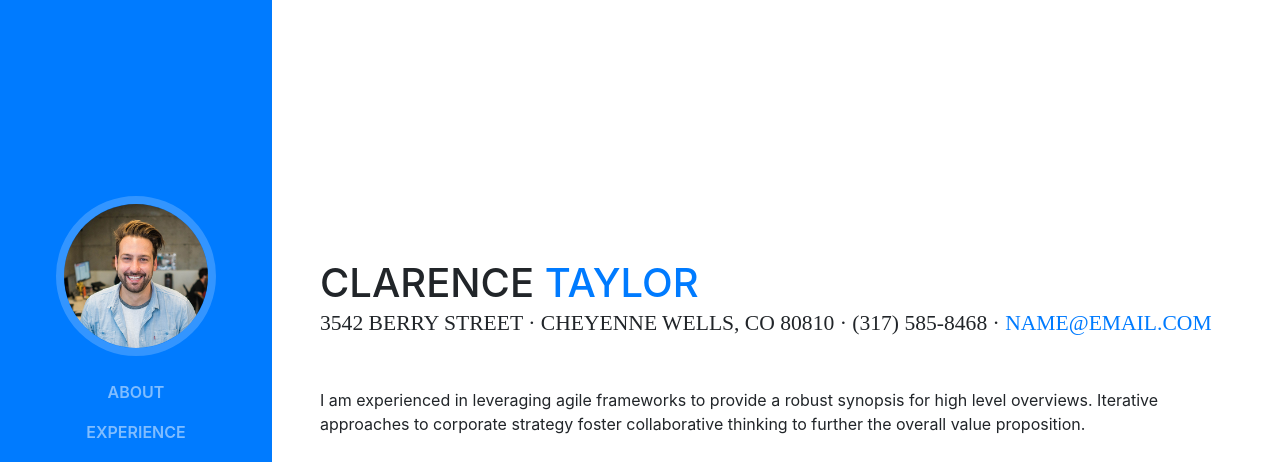
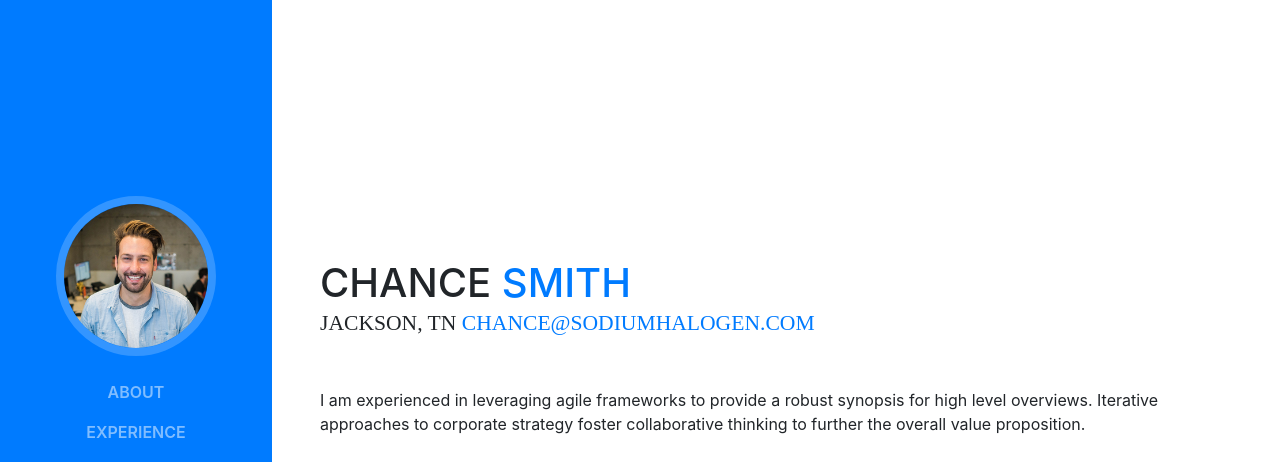
Before and after one commit to chancesmith/chance-smith-resume-2018, a website with bundled scripts: page index.html in a window 1280 px wide. Shown: the top 462 px of the page. Built offline with nearby package versions, Linux system fonts and the light colour scheme; a web font is replaced by a local one.

Commit message:
changes to my name and address

```diff
--- a/index.html
+++ b/index.html
@@ -55,11 +55,11 @@
   <div class="container-fluid p-0">
     <section class="resume-section p-3 p-lg-5 d-flex d-column" id="about">
       <div class="my-auto">
-        <h1 class="mb-0">Clarence
-          <span class="text-primary">Taylor</span>
+        <h1 class="mb-0">Chance
+          <span class="text-primary">Smith</span>
         </h1>
-        <div class="subheading mb-5">3542 Berry Street · Cheyenne Wells, CO 80810 · (317) 585-8468 ·
-          <a href="mailto:name@email.com">name@email.com</a>
+        <div class="subheading mb-5">Jackson, TN
+          <a href="mailto:name@email.com">chance@sodiumhalogen.com</a>
         </div>
         <p class="mb-5">I am experienced in leveraging agile frameworks to provide a robust synopsis for high level overviews. Iterative
           approaches to corporate strategy foster collaborative thinking to further the overall value proposition.</p>
```
